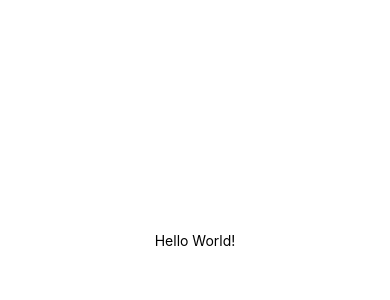
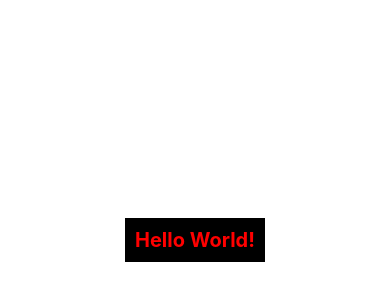
Before and after one commit to kohta9521/TodoApp_React_Native, a React Native app in the folder 3.ReactNatice/: screen / in a window 390 px wide. Shown: the part 182-482 px from the top of the page. Built offline with nearby package versions, Linux system fonts and the light colour scheme.

Commit message:
add all fiels

```diff
--- a/3.ReactNatice/App.js
+++ b/3.ReactNatice/App.js
@@ -4,7 +4,7 @@
 export default function App() {
   return (
     <View style={styles.container}>
-      <Text>Hello World!</Text>
+      <Text style={[styles.text, styles.textRed]}>Hello World!</Text>
       <StatusBar style="auto" />
     </View>
   );
@@ -17,4 +17,15 @@
     alignItems: "center",
     justifyContent: "center",
   },
+  text: {
+    color: "white",
+    fontSize: 20,
+    fontWeight: "bold",
+    backgroundColor: "black",
+    padding: 10,
+  },
+  textRed: {
+    color: "red",
+    fontWeight: "bold",
+  },
 });
```
